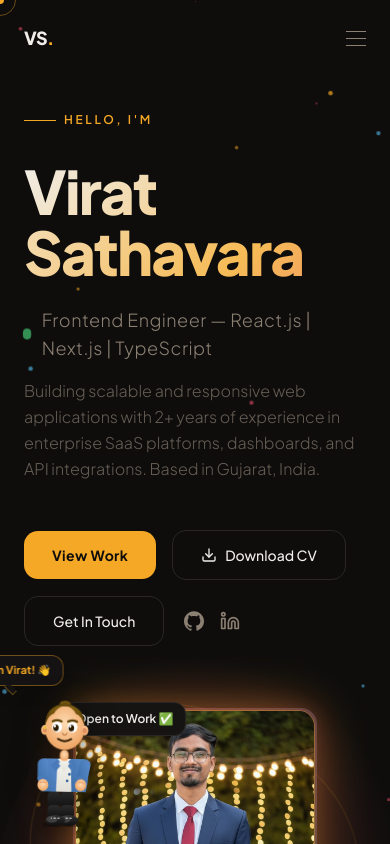
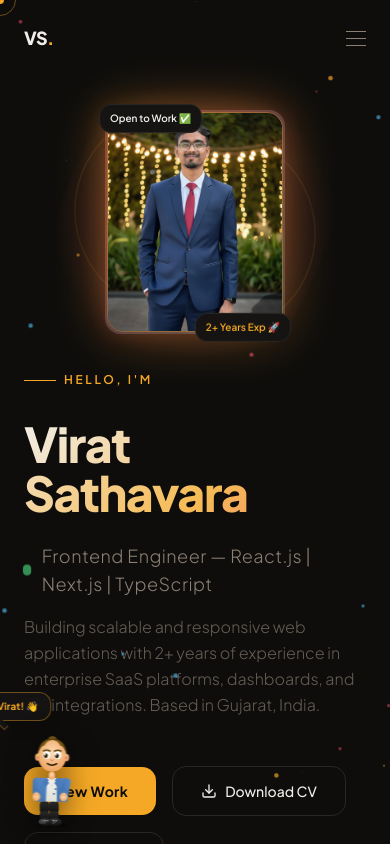
Before and after one commit to ViratSathavara/virat-portfolio, a Next.js app: page / in a window 390 px wide. Shown: the top 844 px of the page. Built offline with nearby package versions, Linux system fonts and the light colour scheme.

Commit message:
scroll effec fixed for avatar.

```diff
--- a/src/components/Hero.tsx
+++ b/src/components/Hero.tsx
@@ -79,7 +79,7 @@ export function Hero() {
         </svg>
       </div>
 
-      <div className="max-w-6xl mx-auto px-6 w-full grid grid-cols-1 md:grid-cols-[1fr_auto] gap-16 items-center pt-28 pb-20">
+      <div className="max-w-6xl mx-auto px-6 w-full grid grid-cols-1 md:grid-cols-[1fr_auto] gap-10 md:gap-16 items-center pt-28 pb-20 overflow-hidden">
         <div>
           <motion.div
             initial={{ opacity: 0, x: -20 }}
@@ -97,7 +97,7 @@ export function Hero() {
             initial={{ opacity: 0, y: 36 }}
             animate={{ opacity: 1, y: 0 }}
             transition={{ duration: 0.8, delay: 0.2, ease: [0.16, 1, 0.3, 1] }}
-            className="text-6xl md:text-7xl lg:text-8xl font-extrabold leading-[1.02] tracking-[-0.03em] mb-6"
+            className="text-5xl md:text-7xl lg:text-8xl font-extrabold leading-[1.02] tracking-[-0.03em] mb-6"
           >
             <span className="gradient-text">
               Virat
@@ -151,7 +151,7 @@ export function Hero() {
               View Work
             </motion.button>
             <motion.a
-              href="/Virat_Sathavara_CV.pdf"
+              href="/Resume - Virat Sathavara.pdf"
               download
               className="inline-flex items-center gap-2 px-7 py-3.5 border border-border text-foreground font-medium rounded-[var(--radius)] text-sm"
               whileHover={{
@@ -206,12 +206,12 @@ export function Hero() {
           initial={{ opacity: 0, scale: 0.85, x: 40 }}
           animate={{ opacity: 1, scale: 1, x: 0 }}
           transition={{ duration: 0.9, delay: 0.35, ease: [0.16, 1, 0.3, 1] }}
-          className="flex justify-center md:justify-end"
+          className="flex justify-center md:justify-end order-first md:order-last"
         >
           <div className="relative">
             {/* Rotating ambient glow blob */}
             <motion.div
-              className="absolute inset-[-50px] rounded-full"
+              className="absolute inset-[-30px] md:inset-[-50px] rounded-full"
               style={{
                 background:
                   "radial-gradient(circle, hsl(38 90% 55% / 0.18) 0%, hsl(350 75% 60% / 0.08) 50%, transparent 70%)",
@@ -222,7 +222,7 @@ export function Hero() {
 
             {/* Spinning orbit ring with dots */}
             <motion.div
-              className="absolute inset-[-20px] rounded-full border border-primary/15"
+              className="absolute inset-[-14px] md:inset-[-20px] rounded-full border border-primary/15"
               animate={{ rotate: [0, 360] }}
               transition={{ duration: 20, repeat: Infinity, ease: "linear" }}
             >
@@ -281,7 +281,7 @@ export function Hero() {
               alt="Virat Sathavara — Frontend Engineer"
               width={288}
               height={360}
-              className="relative w-60 h-[300px] md:w-72 md:h-[360px] object-cover object-top rounded-2xl border border-primary/30"
+              className="relative w-44 h-[220px] md:w-72 md:h-[360px] object-cover object-top rounded-2xl border border-primary/30"
               style={{
                 filter:
                   "drop-shadow(0 0 28px hsl(38 90% 55% / 0.4)) drop-shadow(0 0 8px hsl(350 75% 60% / 0.2))",
@@ -290,7 +290,7 @@ export function Hero() {
             />
 
             <motion.div
-              className="absolute -bottom-3 -right-3 bg-card border border-border rounded-xl px-3 py-2 text-xs font-semibold text-primary backdrop-blur-sm"
+              className="absolute -bottom-3 -right-2 md:-right-3 bg-card border border-border rounded-xl px-2.5 py-1.5 text-[10px] md:text-xs font-semibold text-primary backdrop-blur-sm"
               animate={{ y: [0, -4, 0] }}
               transition={{ duration: 3, repeat: Infinity, ease: "easeInOut" }}
             >
@@ -298,7 +298,7 @@ export function Hero() {
             </motion.div>
 
             <motion.div
-              className="absolute -top-3 -left-3 bg-card border border-border rounded-xl px-3 py-2 text-xs font-semibold text-foreground backdrop-blur-sm"
+              className="absolute -top-3 -left-2 md:-left-3 bg-card border border-border rounded-xl px-2.5 py-1.5 text-[10px] md:text-xs font-semibold text-foreground backdrop-blur-sm"
               animate={{ y: [0, 4, 0] }}
               transition={{
                 duration: 2.5,
--- a/src/components/Portfolio.tsx
+++ b/src/components/Portfolio.tsx
@@ -145,7 +145,7 @@ export function Portfolio() {
         </AnimatePresence>
       </nav>
 
-      <main className="pb-28">
+      <main className="pb-16 md:pb-28">
         <Hero />
         <About />
         <Experience />
--- a/src/components/ScrollingAvatar.tsx
+++ b/src/components/ScrollingAvatar.tsx
@@ -38,6 +38,14 @@ export function ScrollingAvatar() {
   const [xPos, setXPos] = useState(8);
   const [scale, setScale] = useState(1);
   const [facingRight, setFacingRight] = useState(true);
+  const [isMobile, setIsMobile] = useState(false);
+
+  useEffect(() => {
+    const checkMobile = () => setIsMobile(window.innerWidth < 768);
+    checkMobile();
+    window.addEventListener("resize", checkMobile);
+    return () => window.removeEventListener("resize", checkMobile);
+  }, []);
 
   // Click reaction state
   const [clickReaction, setClickReaction] = useState<ClickReaction | null>(null);
@@ -111,7 +119,9 @@ export function ScrollingAvatar() {
       const docHeight = document.body.scrollHeight - window.innerHeight;
       const progress = docHeight > 0 ? currentY / docHeight : 0;
 
-      const newX = 5 + progress * 80;
+      const newX = isMobile
+        ? 5 + progress * 70   // max 75% on mobile to prevent off-screen
+        : 5 + progress * 80;
       setXPos(newX);
 
       if (Math.abs(delta) > 3) {
@@ -147,7 +157,11 @@ export function ScrollingAvatar() {
       if (scrollTimeout.current) clearTimeout(scrollTimeout.current);
       if (clickTimeoutRef.current) clearTimeout(clickTimeoutRef.current);
     };
-  }, []);
+  }, [isMobile]);
+
+  // Scale down on mobile
+  const mobileScaleFactor = isMobile ? 0.72 : 1;
+  const effectiveScale = displayScale * mobileScaleFactor;
 
   return (
     <motion.div
@@ -163,7 +177,7 @@ export function ScrollingAvatar() {
 
         {/* Speech bubble — counter-flip so text is always readable */}
         <motion.div
-          className="absolute -top-10 left-1/2 -translate-x-1/2 bg-card/95 border border-primary/40 rounded-xl px-3 py-1.5 text-[11px] font-bold text-primary whitespace-nowrap backdrop-blur-sm shadow-lg pointer-events-none"
+          className="absolute -top-10 left-1/2 -translate-x-1/2 bg-card/95 border border-primary/40 rounded-xl px-3 py-1.5 text-[10px] md:text-[11px] font-bold text-primary whitespace-nowrap backdrop-blur-sm shadow-lg pointer-events-none"
           animate={{
             opacity: displayBubble ? 1 : 0,
             y: displayBubble ? 0 : 6,
@@ -275,7 +289,7 @@ export function ScrollingAvatar() {
             },
           }}
         >
-          <AvatarCharacter state={displayState} scale={displayScale} />
+          <AvatarCharacter state={displayState} scale={effectiveScale} />
         </motion.div>
 
         {/* Ground shadow */}
```
Also changed, not shown: 2 other files (tests, documents, lock files or other folders).
